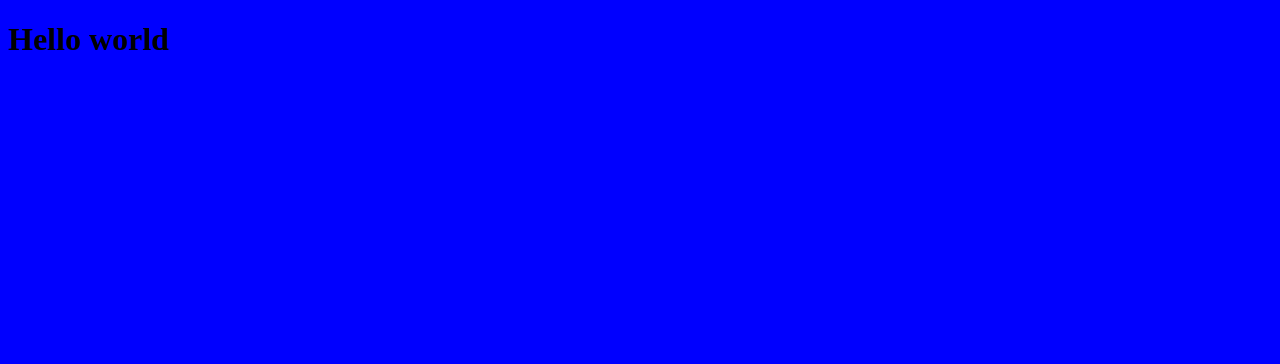
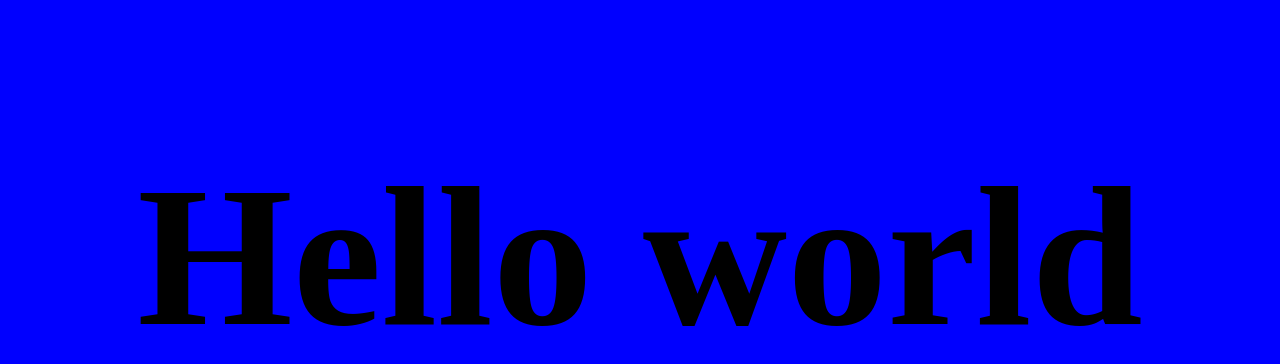
Before and after one commit to douglasmatosdev/training, a React app: page / in a window 1280 px wide. Shown: the top 364 px of the page. Built offline with nearby package versions, Linux system fonts and the light colour scheme.

Commit message:
update css

```diff
--- a/src/index.css
+++ b/src/index.css
@@ -1,3 +1,14 @@
 body {
     background: blue;
+    display: flex;
+    justify-content: center;
+    align-items: center;
+
+    height: 100%;
+
+    box-sizing: border-box;
 }
+
+h1 {
+    font-size: 200px;
+}
```
